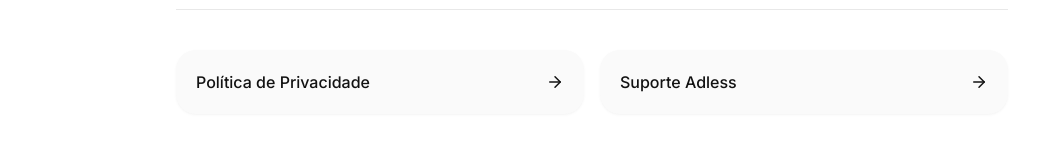
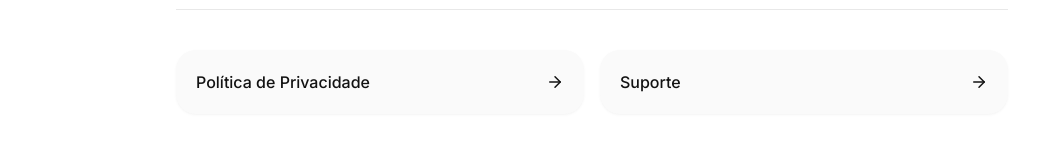
Before and after one commit to andre-fig/adless, a React (Vite) app in the folder apps/landing-page/: page /pt-br/terms in a window 1280 px wide. Shown: the part 1296-1456 px from the top of the page, without its empty margins (184-1221 px from the left). Built offline with nearby package versions, Linux system fonts and the light colour scheme.

Commit message:
refactor(landing): simplify Portuguese support title

```diff
--- a/apps/landing-page/src/i18n/translations.ts
+++ b/apps/landing-page/src/i18n/translations.ts
@@ -183,7 +183,7 @@
       ]
     },
     "support": {
-      "title": "Suporte Adless",
+      "title": "Suporte",
       "intro": "O Adless é um aplicativo de proteção DNS criptografada para iPhone. Ele não usa uma conta Adless nem atua como proxy do seu tráfego geral de internet.",
       "sections": [
         {
```
